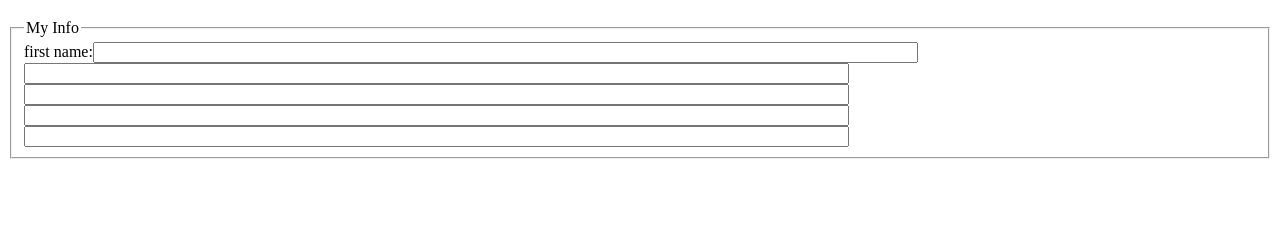
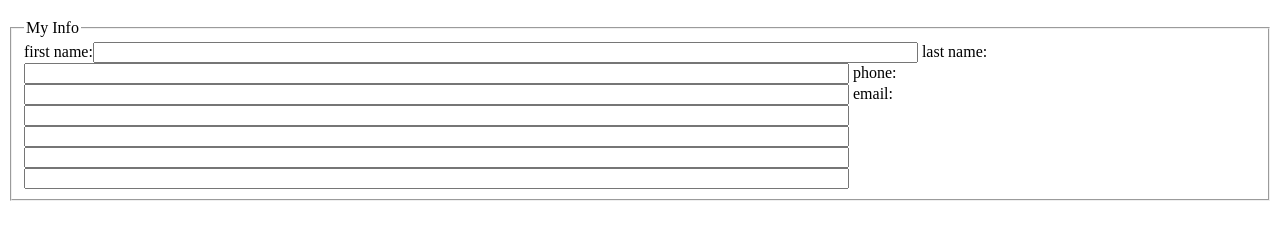
Before and after one commit to Arod39/lab5_ITMD361, a plain HTML site: page index.html in a window 1280 px wide. Shown: the part 61-300 px from the top of the page. Drawn offline with Linux system fonts and the light colour scheme.

Commit message:
update 4 - More Form Attributes
added syntax for the rest of the fields on the top section of the form

```diff
--- a/index.html
+++ b/index.html
@@ -9,9 +9,11 @@
   <form action="http://bloomingdale.sat.iit.edu/kriedan/lab3formscript.php" method="post">
     <fieldset>
       <legend>My Info</legend>
+      <label>first name:<input size="100" type="text" name="first_name_field"></label>
+      <label>last name:<input size="100" type="text" name="last_name_field"></label>
+      <label>phone:<input size="100" type="text" name="phone_field"></label>
+      <label>email:<input size="100" type="text" name="email_field"></label>
 
-      <label>first name:<input size="100" type="text" name="first_name_field"></label>
-      <label><input size="100" type="text" name=
       <label><input size="100" type="text" name=
       <label><input size="100" type="text" name=
       <label><input size="100" type="text" name=
```
